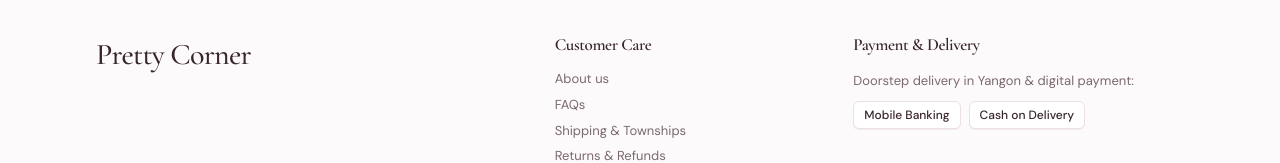
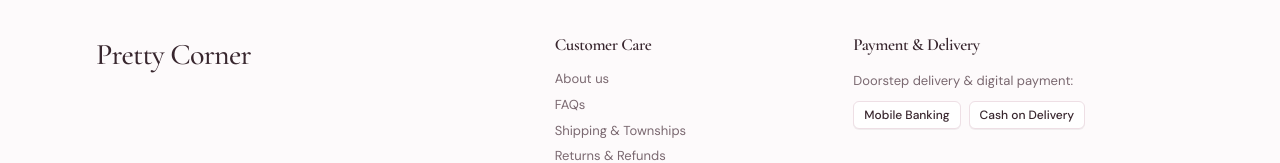
Before and after one commit to TheinMinHtet/Pretty_Corner, a Next.js app: page / in a window 1280 px wide. Shown: the part 1689-1852 px from the top of the page. Built offline with nearby package versions, Linux system fonts and the light colour scheme.

Commit message:
copy(footer): update payment subtitle to 'Doorstep delivery & digital payment:'

```diff
--- a/src/components/Footer.tsx
+++ b/src/components/Footer.tsx
@@ -63,7 +63,7 @@ export default function Footer({ hasBottomNav = false }: { hasBottomNav?: boolea
               Payment & Delivery
             </h4>
             <p className="text-[12px] sm:text-[13px] text-[#7a6870] leading-relaxed mb-2.5">
-              Doorstep delivery in Yangon & digital payment:
+              Doorstep delivery &amp; digital payment:
             </p>
             <div className="flex flex-col sm:flex-row flex-wrap gap-2 text-[11.5px] sm:text-[12px] font-medium text-[#38262e]">
               <span className="bg-white border border-[#eedfe5] px-2.5 py-1 rounded-[6px] shadow-2xs inline-block w-fit">
```
